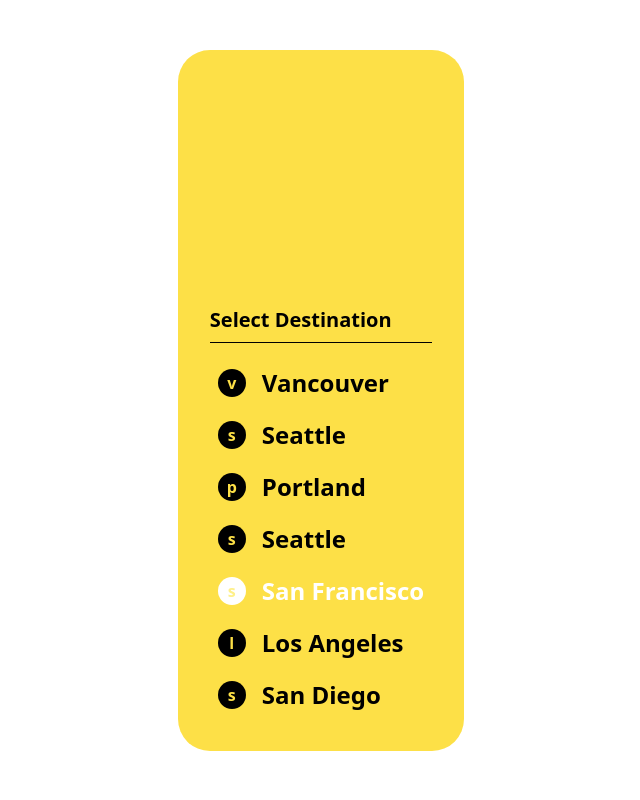
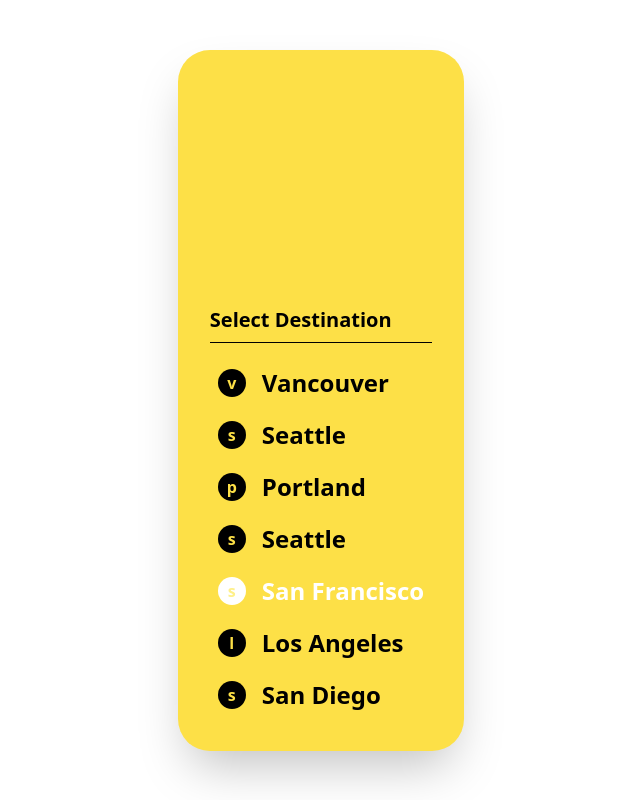
Before and after one commit to nsdictionary/carrot-market-reloaded, a Next.js app: page / in a window 1280 px wide. Shown: the whole page, without its empty margins (319-959 px from the left). Built offline with nearby package versions, Linux system fonts and the light colour scheme.

Commit message:
add shadow

```diff
--- a/app/page.tsx
+++ b/app/page.tsx
@@ -1,7 +1,7 @@
 export default function Home() {
   return (
     <div className="min-h-screen flex items-center justify-center">
-      <main className="bg-yellow-300 p-8 pt-64 rounded-[32px] max-w-sm">
+      <main className="bg-yellow-300 p-8 pt-64 rounded-[32px] max-w-sm shadow-2xl">
         <h2 className="text-black font-bold text-xl mb-4 border-b border-black pb-2">
           Select Destination
         </h2>
```
